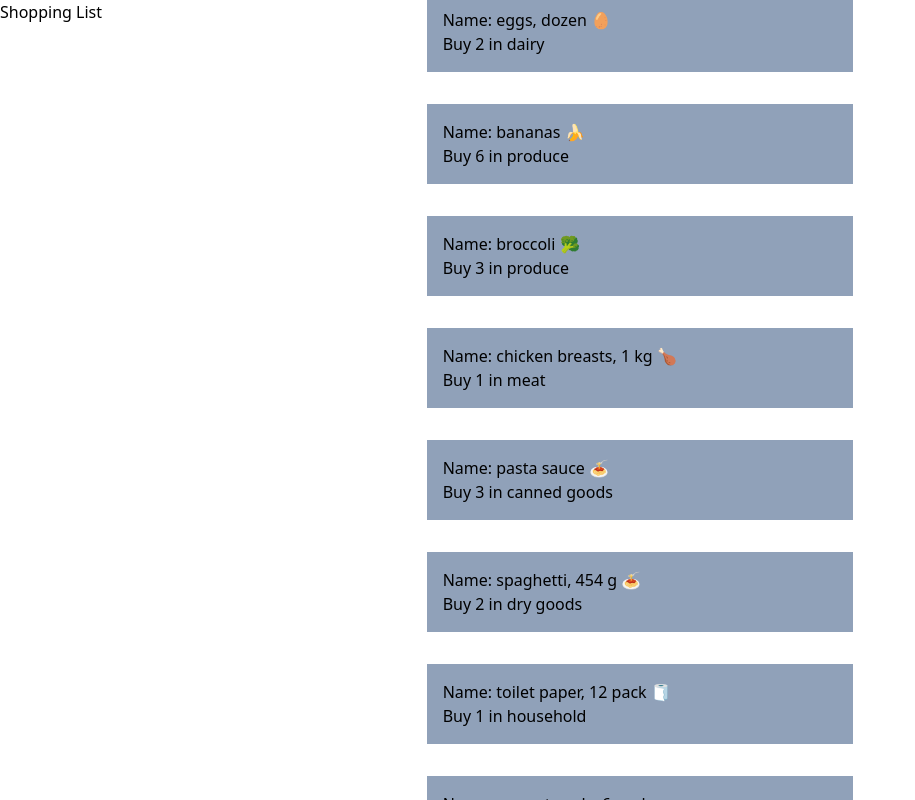
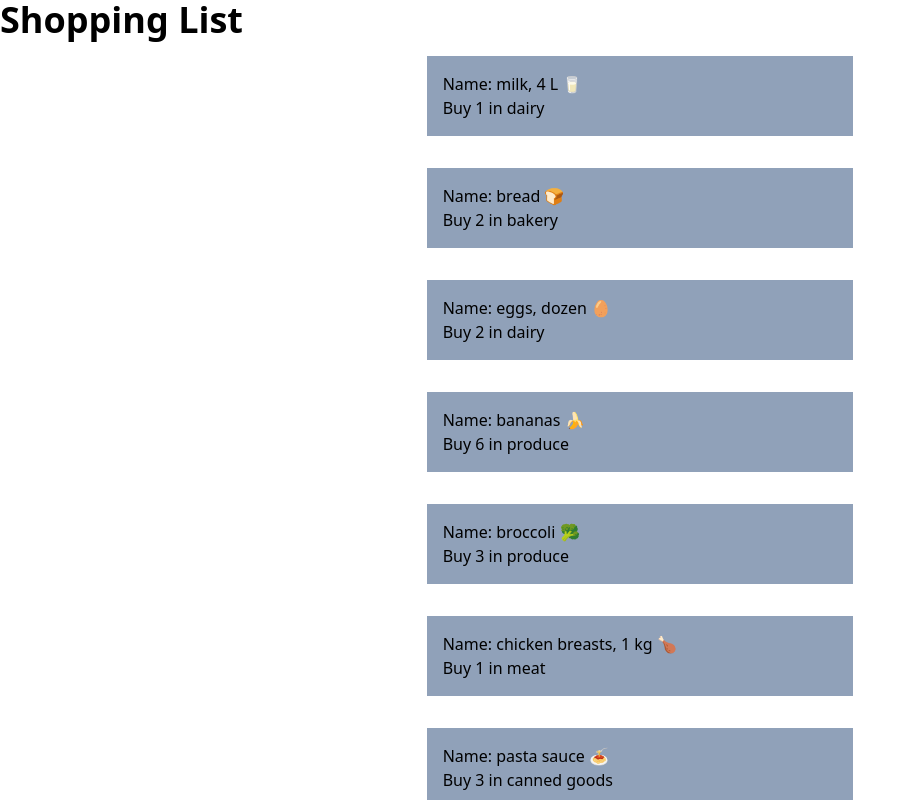
Before and after one commit to Jordan-Labell/cprg306-assignments, a Next.js app: page /week-3 in a window 1280 px wide. Shown: the top 800 px of the page, without its empty margins (0-915 px from the left). Built offline with nearby package versions, Linux system fonts and the light colour scheme.

Commit message:
updated tailwind classes

```diff
--- a/app/week-3/item-list.js
+++ b/app/week-3/item-list.js
@@ -75,7 +75,7 @@ const item12 = {
 
 return (
     <main>
-        <div className="flex flex-col h-screen justify-center items-center">
+        <div className="flex flex-col justify-center items-center">
             <Item item={item1} />
             <Item item={item2} />
             <Item item={item3} />
--- a/app/week-3/page.js
+++ b/app/week-3/page.js
@@ -3,7 +3,7 @@ import ItemList from './item-list';
 export default function Page() {
     return (
         <main>
-            <h1>Shopping List</h1>
+            <h1 className='text-4xl font-extrabold'>Shopping List</h1>
             <ItemList />
         </main>
     );
```
